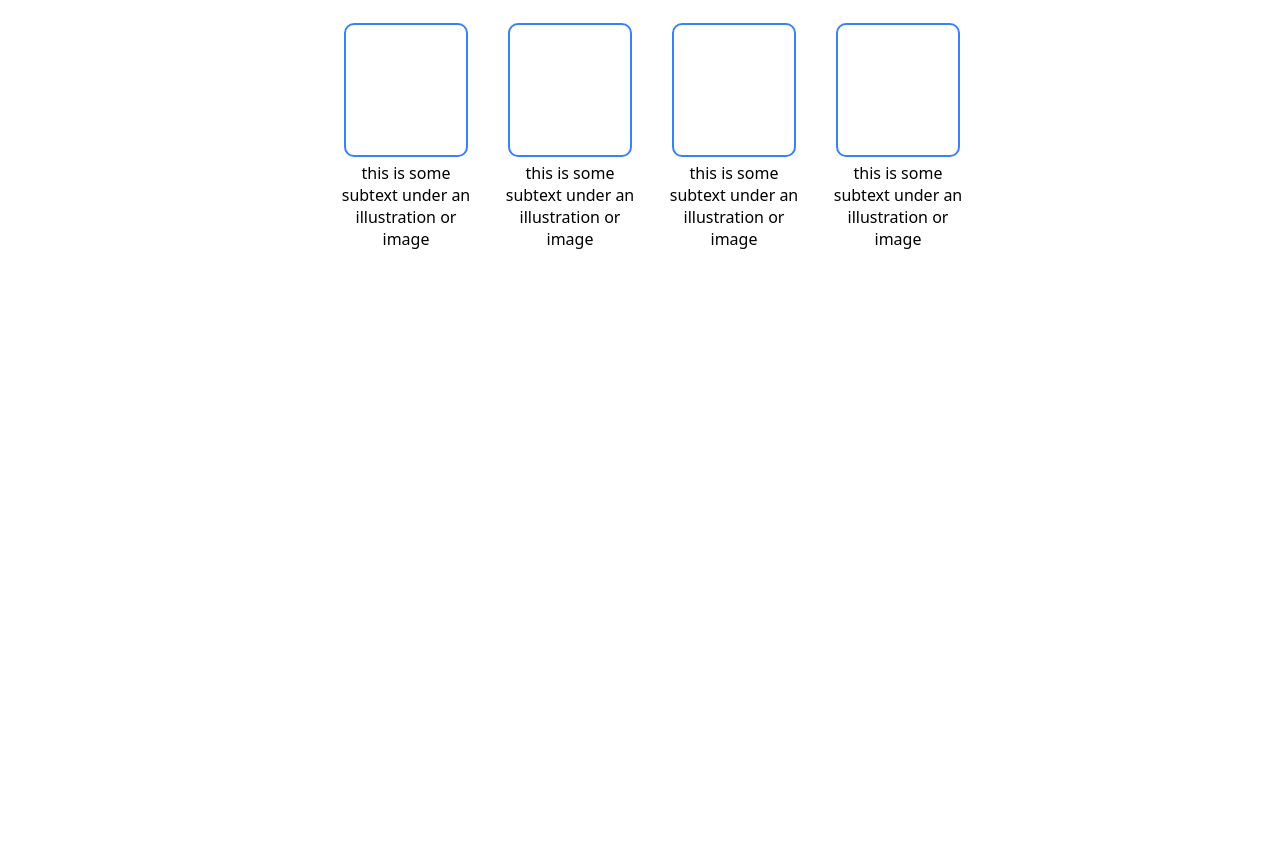
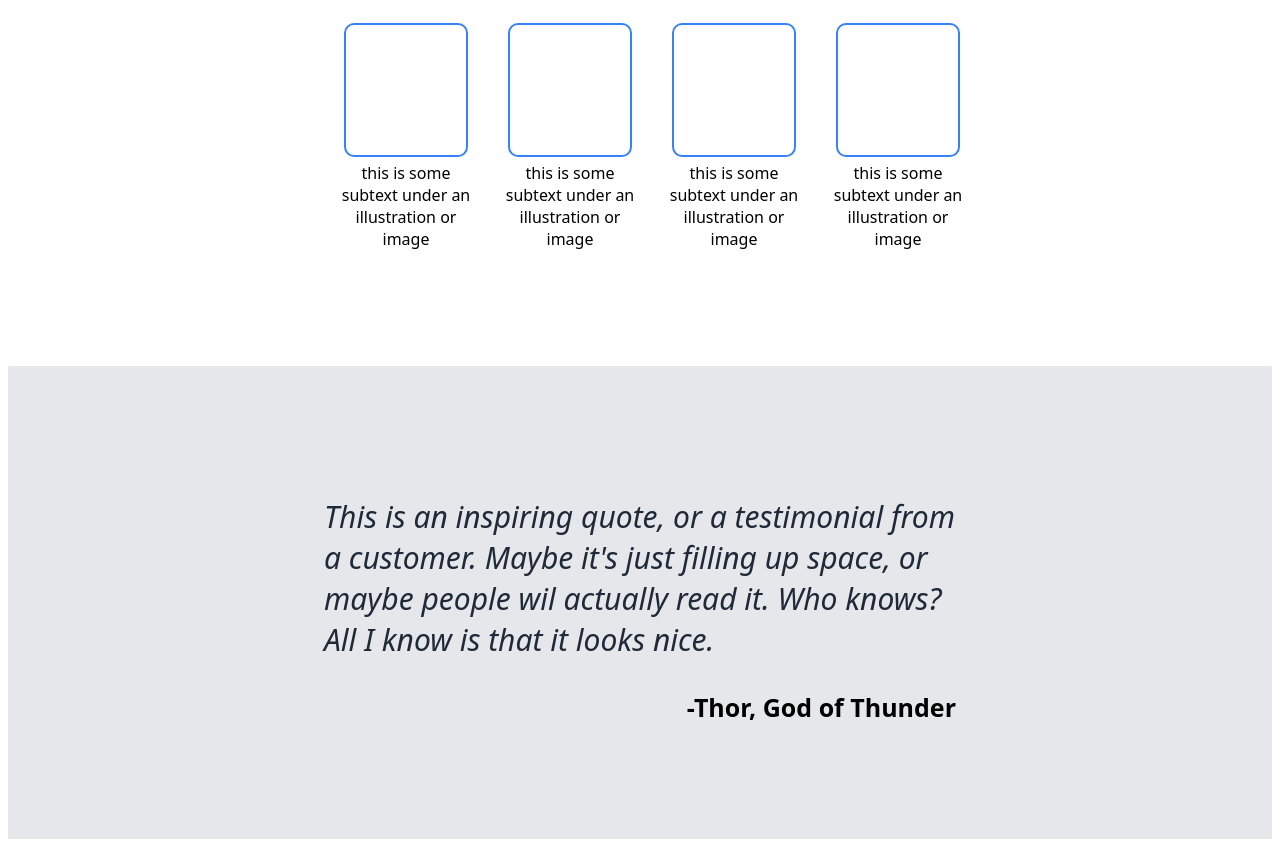
Before and after one commit to lasoup07/css-the-odin-project, a plain HTML site: page index.html in a window 1280 px wide. Shown: the part 623-1470 px from the top of the page. Before the commit the page ends 989 px from the top, so only its background shows below. Drawn offline with Linux system fonts and the light colour scheme.

Commit message:
Changed margin-bottom in flex-container-2 to padding-bottom. Finished the third quote section.

```diff
--- a/index.html
+++ b/index.html
@@ -11,9 +11,9 @@
         <div class="header-container">
             <h2 class="header-text">Header Logo</h2>
             <div class="header-links">
-                <a href="" class="header-link">Header link one</a>
-                <a href="" class="header-link">Header link two</a>
-                <a href="" class="header-link">Header link three</a>
+                <a href="" class="header-link">header link one</a>
+                <a href="" class="header-link">header link two</a>
+                <a href="" class="header-link">header link three</a>
             </div>
         </div>
         <div class="sub-header-container">
@@ -48,5 +48,11 @@
             </div>
         </div>
     </div>
+    <div class="flex-container-3">
+        <div class="quote-container">
+            <p class="quote-text">This is an inspiring quote, or a testimonial from a customer. Maybe it's just filling up space, or maybe people wil actually read it. Who knows? All I know is that it looks nice.</p>
+            <p class="quote-author">-Thor, God of Thunder</p>
+        </div>
+    </div>
 </body>
 </html>
--- a/stylesheet.css
+++ b/stylesheet.css
@@ -86,7 +86,7 @@
 /* Some random information */
 .flex-container-2 {
     font-family: system-ui, -apple-system, BlinkMacSystemFont, 'Segoe UI', Roboto, Oxygen, Ubuntu, Cantarell, 'Open Sans', 'Helvetica Neue', sans-serif;
-    margin-bottom: 100px;
+    padding-bottom: 100px;
 }
 .information-header-text {
     font-size: 30px;
@@ -118,3 +118,27 @@
 .bordered-element {
     flex-direction: column;
 }
+/* Quote */
+.flex-container-3 {
+    background-color: #E5E7EB;
+    font-family: system-ui, -apple-system, BlinkMacSystemFont, 'Segoe UI', Roboto, Oxygen, Ubuntu, Cantarell, 'Open Sans', 'Helvetica Neue', sans-serif;
+    padding-bottom: 90px;
+}
+.quote-container {
+    display: flex;
+    margin-right: 25%;
+    margin-left: 25%;
+    flex-direction: column;
+}
+.quote-text {
+    font-size: 30px;
+    color: #1F2937;
+    font-style: italic;
+    margin-top: 130px;
+}
+.quote-author {
+    font-size: 25px;
+    font-weight: 650;
+    align-self: flex-end;
+    margin-top: 0;
+}
```
